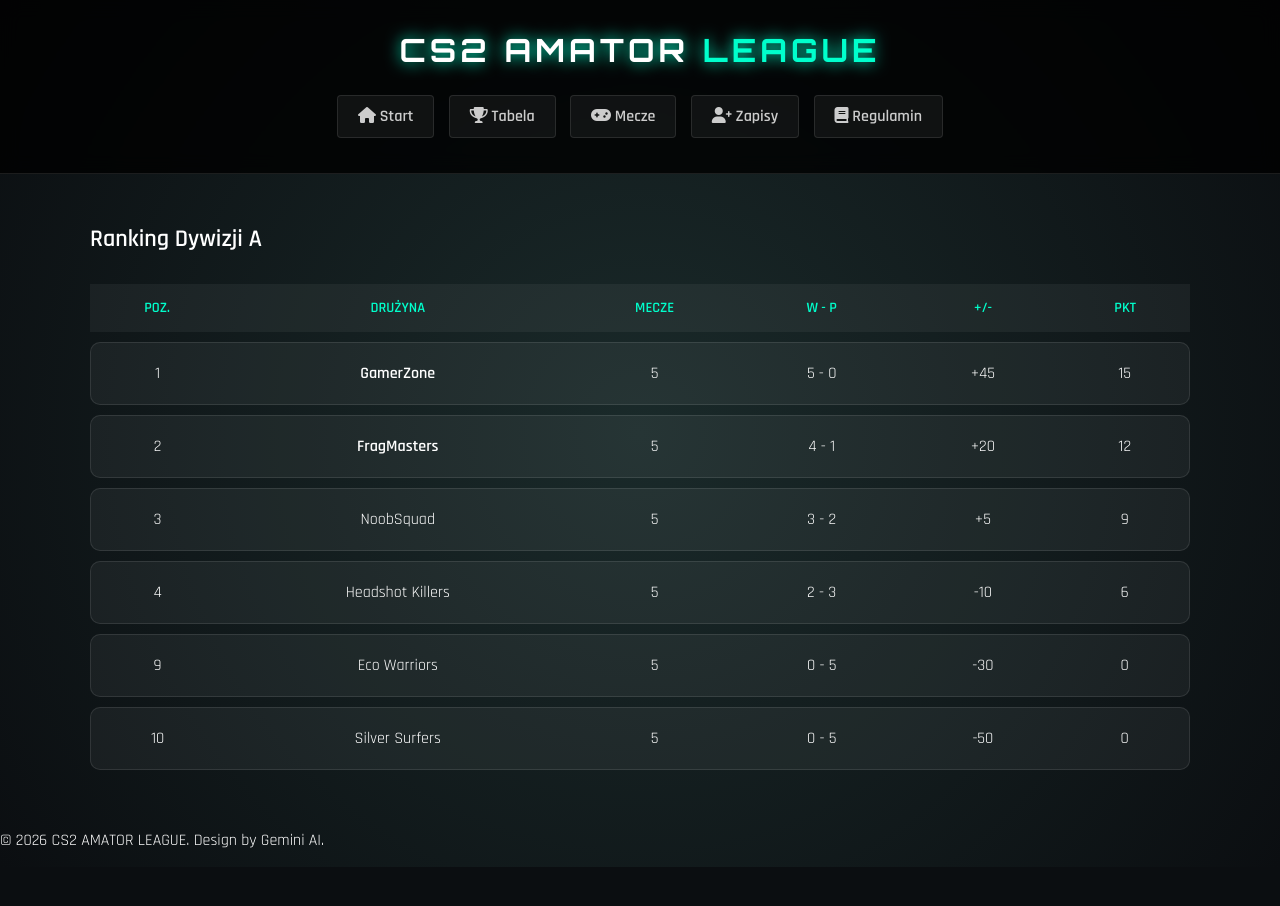
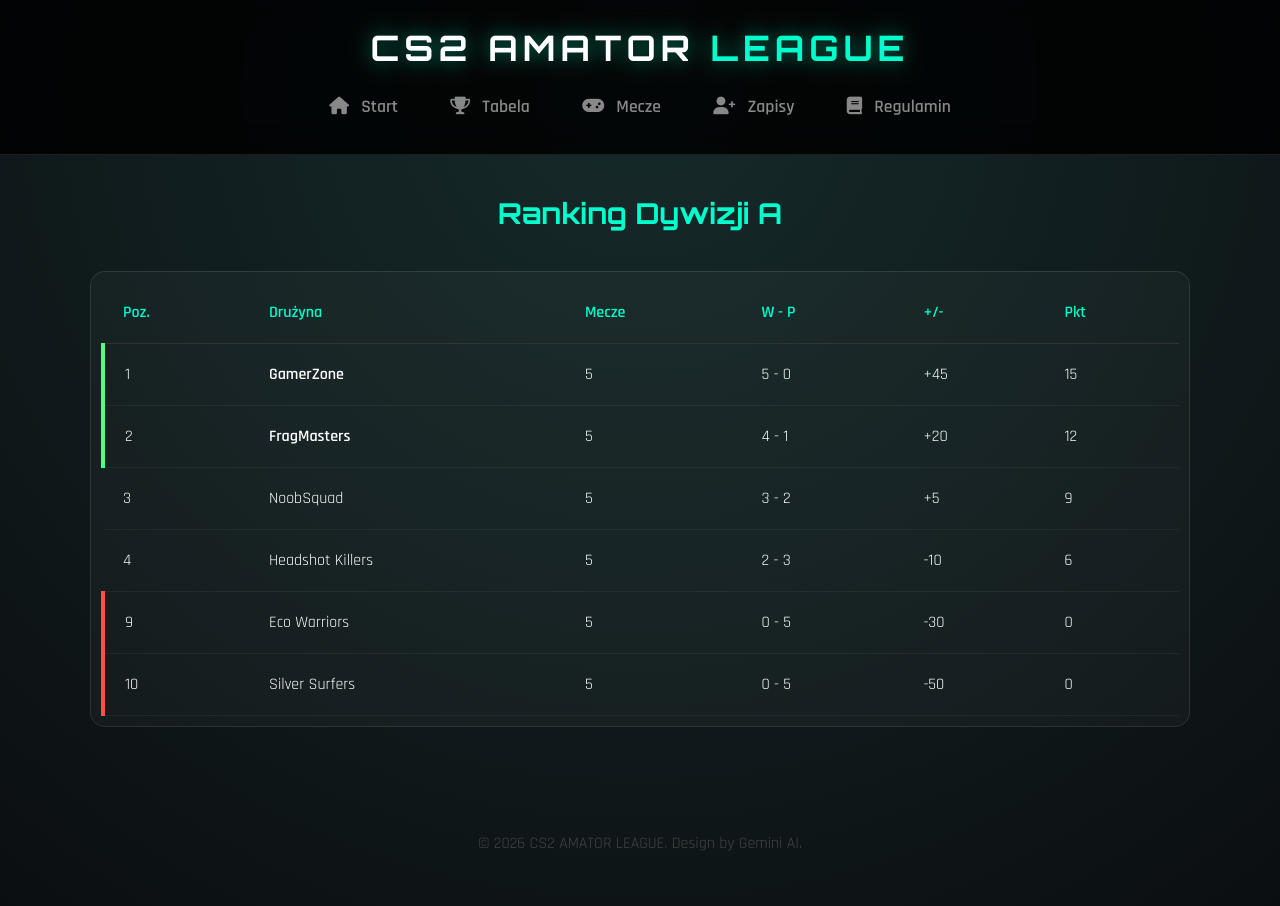
Before and after one commit to Dnax1998/python-safe_bot_pro_v1.py, a plain HTML site: page index.html in a window 1280 px wide. Both pictures are taken after a click on the button "Tabela". Before the commit the page ends 867 px from the top, so only its background shows below. Drawn offline with Linux system fonts and the light colour scheme.

Commit message:
Update style.css

```diff
--- a/style.css
+++ b/style.css
@@ -1,77 +1,87 @@
 :root {
     --primary: #00ffcc;
-    --primary-dark: #008f72;
     --bg: #0b0e11;
-    --card-bg: rgba(255, 255, 255, 0.05);
+    --card-bg: rgba(255, 255, 255, 0.03);
     --glass-border: rgba(255, 255, 255, 0.1);
     --text: #ffffff;
+    --danger: #ff4d4d;
+    --success: #4dff88;
 }
 
 body {
     background-color: var(--bg);
-    background-image: radial-gradient(circle at 50% 50%, #1a2a2a 0%, #0b0e11 100%);
+    background-image: radial-gradient(circle at 50% 10%, #162a2a 0%, #0b0e11 100%);
     color: var(--text);
     font-family: 'Rajdhani', sans-serif;
     margin: 0;
     min-height: 100vh;
 }
 
+/* Header & Nav */
 header {
-    background: rgba(0, 0, 0, 0.8);
-    backdrop-filter: blur(10px);
-    padding: 30px 20px;
+    background: rgba(0, 0, 0, 0.85);
+    backdrop-filter: blur(15px);
+    padding: 25px 0;
     text-align: center;
     border-bottom: 1px solid var(--glass-border);
     position: sticky;
     top: 0;
-    z-index: 100;
+    z-index: 1000;
 }
 
 .logo {
     font-family: 'Orbitron', sans-serif;
-    font-size: 2rem;
+    font-size: 2.2rem;
     font-weight: 700;
-    letter-spacing: 4px;
-    text-shadow: 0 0 15px var(--primary);
+    letter-spacing: 5px;
+    text-shadow: 0 0 20px rgba(0, 255, 204, 0.5);
 }
 
 .logo span { color: var(--primary); }
 
-nav { margin-top: 20px; }
+nav { margin-top: 15px; }
 
 .nav-btn {
-    background: var(--card-bg);
-    border: 1px solid var(--glass-border);
-    color: #ccc;
-    padding: 10px 20px;
-    margin: 5px;
+    background: transparent;
+    border: 1px solid transparent;
+    color: #888;
+    padding: 10px 18px;
+    margin: 0 5px;
     cursor: pointer;
     font-family: 'Rajdhani', sans-serif;
     font-weight: 600;
-    font-size: 1rem;
-    transition: all 0.3s ease;
-    border-radius: 4px;
+    font-size: 1.1rem;
+    transition: 0.3s;
+    border-radius: 5px;
 }
 
+.nav-btn i { margin-right: 8px; }
+
 .nav-btn:hover, .nav-btn.active {
-    background: var(--primary);
-    color: #000;
-    box-shadow: 0 0 20px rgba(0, 255, 204, 0.4);
-    transform: translateY(-2px);
+    color: var(--primary);
+    border-bottom: 2px solid var(--primary);
 }
 
-main { max-width: 1100px; margin: 50px auto; padding: 0 20px; }
+/* Main Content */
+main { max-width: 1100px; margin: 40px auto; padding: 0 20px; }
 
-/* HERO SECTION */
-.hero { text-align: center; margin-bottom: 60px; }
-.hero h2 { font-family: 'Orbitron', sans-serif; font-size: 2.5rem; margin-bottom: 10px; }
-.subtitle { color: var(--primary); font-size: 1.2rem; letter-spacing: 1px; }
+.section-title {
+    font-family: 'Orbitron', sans-serif;
+    text-align: center;
+    margin-bottom: 40px;
+    font-size: 1.8rem;
+    color: var(--primary);
+}
 
-/* STATS CARDS - TO POPRAWIA TWÓJ PROBLEM ZE ZDJĘCIA */
+/* Hero & Stats */
+.hero { text-align: center; margin-bottom: 50px; }
+.hero h2 { font-family: 'Orbitron', sans-serif; font-size: 2.5rem; }
+.subtitle { color: #888; font-size: 1.2rem; }
+
 .stats-grid {
     display: grid;
-    grid-template-columns: repeat(auto-fit, minmax(250px, 1fr));
-    gap: 25px;
+    grid-template-columns: repeat(auto-fit, minmax(280px, 1fr));
+    gap: 20px;
     margin-top: 40px;
 }
 
@@ -82,37 +92,46 @@ main { max-width: 1100px; margin: 50px auto; padding: 0 20px; }
     border-radius: 15px;
     display: flex;
     align-items: center;
-    justify-content: center;
     gap: 20px;
-    backdrop-filter: blur(5px);
-    transition: transform 0.3s ease;
+    transition: 0.3s;
 }
 
-.stat-card:hover { transform: scale(1.05); border-color: var(--primary); }
+.stat-card:hover { border-color: var(--primary); transform: translateY(-5px); }
+.stat-card i { font-size: 2.5rem; color: var(--primary); }
+.stat-info h3 { font-family: 'Orbitron', sans-serif; font-size: 2rem; margin: 0; }
+.stat-info p { margin: 0; color: #666; font-weight: bold; text-transform: uppercase; }
 
-.stat-card i { font-size: 3rem; color: var(--primary); }
+.live i { color: var(--danger); animation: pulse 1.5s infinite; }
+@keyframes pulse { 0% {opacity: 1} 50% {opacity: 0.3} 100% {opacity: 1} }
 
-.stat-info h3 { font-family: 'Orbitron', sans-serif; font-size: 2.2rem; margin: 0; }
-.stat-info p { margin: 0; text-transform: uppercase; color: #888; font-weight: 600; }
+/* Table */
+.table-container { background: var(--card-bg); border-radius: 15px; padding: 10px; border: 1px solid var(--glass-border); }
+table { width: 100%; border-collapse: collapse; }
+th { padding: 20px; text-align: left; color: var(--primary); border-bottom: 1px solid #333; }
+td { padding: 20px; border-bottom: 1px solid rgba(255,255,255,0.05); }
 
-.live i { color: #ff4d4d; animation: pulse 1.5s infinite; }
+.promotion { border-left: 4px solid var(--success); }
+.relegation { border-left: 4px solid var(--danger); }
 
-@keyframes pulse {
-    0% { opacity: 1; }
-    50% { opacity: 0.3; }
-    100% { opacity: 1; }
+/* Veto */
+.veto-container { margin-top: 50px; text-align: center; }
+.map-grid { display: grid; grid-template-columns: repeat(auto-fit, minmax(120px, 1fr)); gap: 10px; margin-top: 20px; }
+.map-btn {
+    background: #1a1a1a;
+    border: 1px solid #333;
+    color: white;
+    padding: 15px;
+    cursor: pointer;
+    font-family: 'Rajdhani';
+    font-weight: bold;
 }
+.map-btn.banned { background: var(--danger); opacity: 0.5; text-decoration: line-through; }
 
-/* Styl tabeli (dla zakładki Tabela) */
-table {
-    width: 100%;
-    border-collapse: separate;
-    border-spacing: 0 10px;
-}
+/* Form */
+.glass-form { background: var(--card-bg); padding: 40px; border-radius: 20px; border: 1px solid var(--glass-border); }
+.input-group { margin-bottom: 20px; display: flex; flex-direction: column; }
+.input-group label { margin-bottom: 8px; color: var(--primary); font-weight: bold; }
+input, textarea { background: rgba(0,0,0,0.3); border: 1px solid #444; padding: 12px; color: white; border-radius: 5px; }
+.submit-btn { background: var(--primary); border: none; padding: 15px; font-weight: bold; cursor: pointer; text-transform: uppercase; border-radius: 5px; }
 
-tr { background: var(--card-bg); transition: 0.3s; }
-tr:hover { background: rgba(255,255,255,0.1); }
-th { padding: 15px; color: var(--primary); text-transform: uppercase; font-size: 0.9rem; }
-td { padding: 20px; text-align: center; border-top: 1px solid var(--glass-border); border-bottom: 1px solid var(--glass-border); }
-td:first-child { border-left: 1px solid var(--glass-border); border-radius: 10px 0 0 10px; }
-td:last-child { border-right: 1px solid var(--glass-border); border-radius: 0 10px 10px 0; }
+footer { text-align: center; padding: 50px; color: #444; }
```
